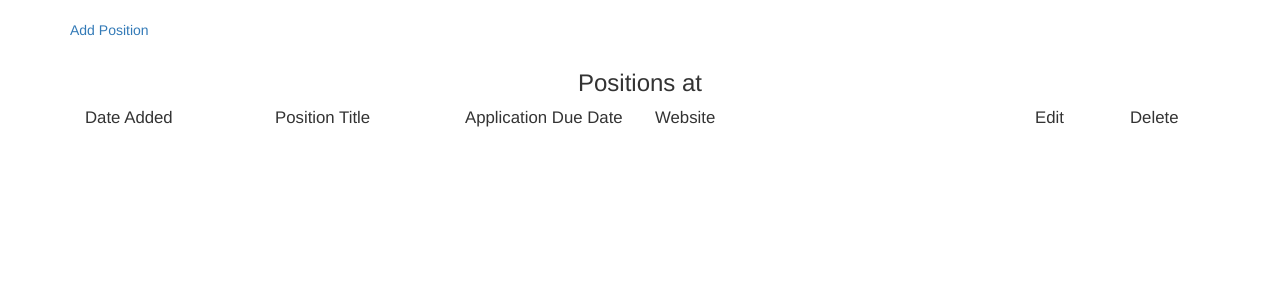
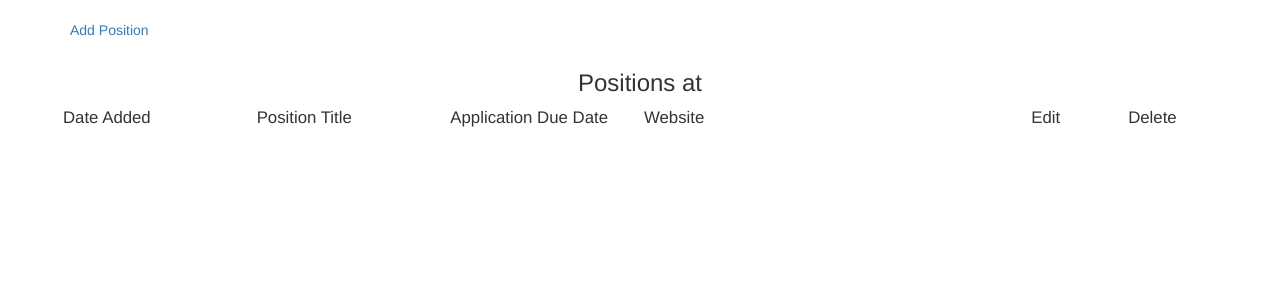
Before and after one commit to josianed/jobbuckette, a Flask app: page /companies/1/positions in a window 1280 px wide. Shown: the part 51-351 px from the top of the page. Run offline with Flask 2, Linux system fonts and the light colour scheme; some libraries are stand-ins or nearby versions; some web fonts are replaced.

Commit message:
Fix styling for positions page row headers

```diff
--- a/jobbuckette/static/css/main.css
+++ b/jobbuckette/static/css/main.css
@@ -47,6 +47,7 @@ div.metadata {
 .positions-rows {
   margin-bottom: 50px;
   font-size: 1.2em;
+  margin-left: -22px;
 }
 
 .add-position {
```
